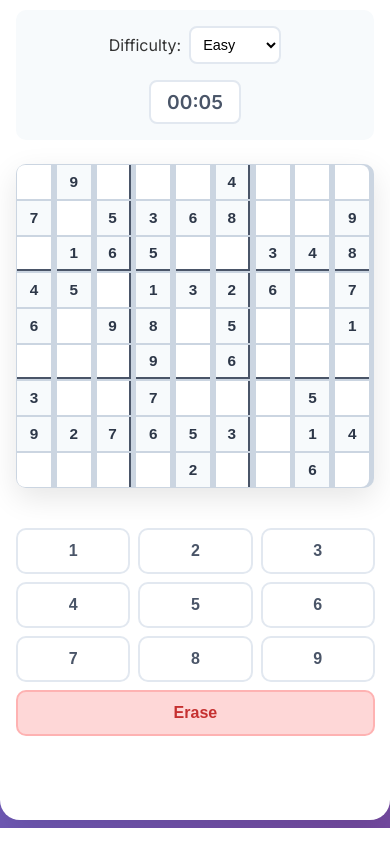
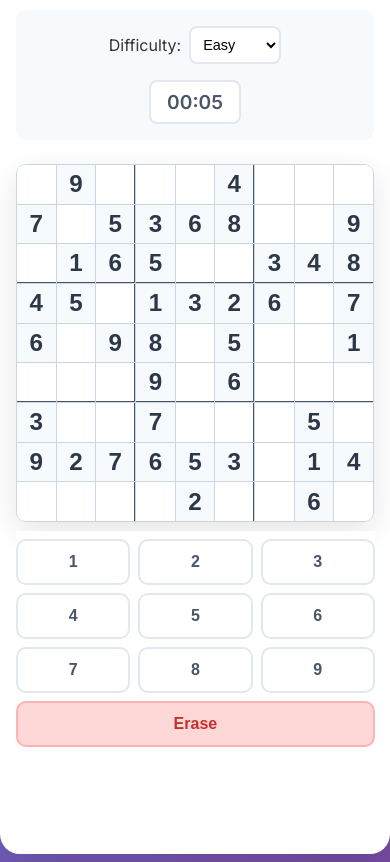
Before and after one commit to cynnix-inc/sudoku, a plain HTML site: page index.html in a window 390 px wide. Shown: the part 85-947 px from the top of the page. Before the commit the page ends 913 px from the top, so only its background shows below. Drawn offline with Linux system fonts and the light colour scheme.

Commit message:
mobile grid fixes

```diff
--- a/styles.css
+++ b/styles.css
@@ -179,7 +179,7 @@ h1 {
 .board {
     display: grid;
     grid-template-columns: repeat(9, 1fr);
-    gap: 2px;
+    gap: 1px;
     background: #cbd5e1;
     padding: 1px;
     border-radius: 10px;
@@ -190,8 +190,8 @@ h1 {
 
 .cell-container {
     position: relative;
-    width: var(--cell-size);
-    height: var(--cell-size);
+    width: 100%;
+    aspect-ratio: 1 / 1;
 }
 
 .cell {
@@ -203,7 +203,7 @@ h1 {
     padding: 0;
     -webkit-appearance: none;
     appearance: none;
-    font-size: calc(var(--cell-size) * 0.45);
+    font-size: clamp(18px, 4.2vw, 28px);
     font-weight: 600;
     text-align: center;
     cursor: pointer;
@@ -488,4 +488,13 @@ h1 {
         font-size: 1rem;
     }
     .number-pad { position: sticky; bottom: 0; background: white; padding: 0.5rem 0 0.75rem; }
+    /* Make board slightly wider on very small screens */
+    .board { width: min(96vw, 540px); }
+    /* Larger digits for readability on phones */
+    .cell { font-size: clamp(20px, 6.2vw, 30px); }
+    /* Slightly thinner 3x3 separators to reduce visual heaviness on mobile */
+    .cell[data-col="2"],
+    .cell[data-col="5"] { border-right-width: 1.5px; }
+    .cell[data-row="2"],
+    .cell[data-row="5"] { border-bottom-width: 1.5px; }
 }
```
